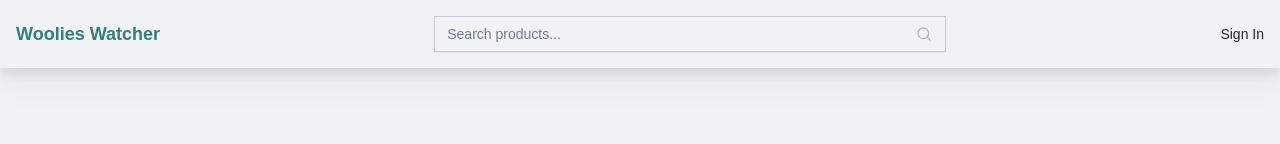
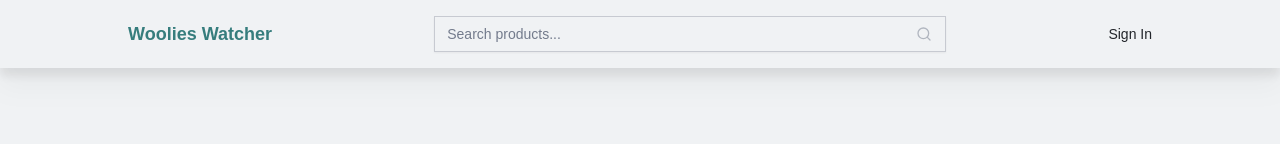
Before and after one commit to henrygoodman/woolies-watcher, a Next.js app in the folder frontend/: page /settings in a window 1280 px wide. Shown: the top 144 px of the page. Built offline with nearby package versions, Linux system fonts and the light colour scheme; no server answers.

Commit message:
Fix navbar content width

```diff
--- a/frontend/src/components/Navbar.tsx
+++ b/frontend/src/components/Navbar.tsx
@@ -24,7 +24,7 @@ export const Navbar: React.FC = () => {
 
   return (
     <header className="w-full bg-background text-foreground p-4 drop-shadow-xl">
-      <div className="flex justify-between items-center max-w-7xl mx-auto">
+      <div className="flex justify-between items-center max-w-5xl mx-auto">
         {/* Logo */}
         <h1
           className="text-lg font-bold text-primary cursor-pointer"
```
